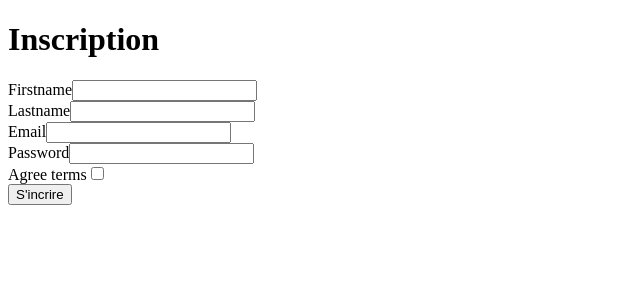
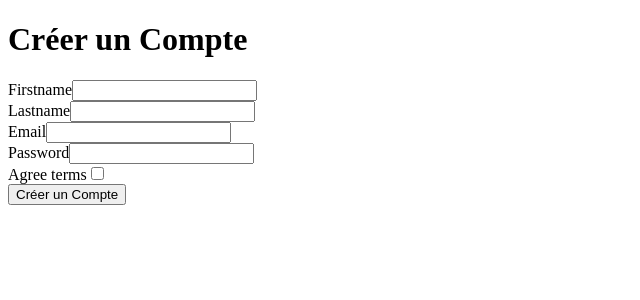
Before and after one commit to Tom-Dln/Deal_Games, a Symfony app: template templates/registration/register.html.twig in a window 1280 px wide. Shown: the part 166-466 px from the top of the page, without its empty margins (0-640 px from the left). Run offline with Twig, Linux system fonts and the light colour scheme; the template is opened without the code that fills it, so the values that code supplies are empty; form fields are guessed from the names that the template uses; some libraries are stand-ins or nearby versions.

Commit message:
Harmonisation Nominations

```diff
--- a/templates/base.html.twig
+++ b/templates/base.html.twig
@@ -3,7 +3,8 @@
 	<head>
 		<meta charset="UTF-8">
 		<title>
-			{% block title %}Titre non défini !
+			{% block title %}
+				Titre non défini !
 			{% endblock %}
 		</title>
 		<link
@@ -19,7 +20,8 @@
 		</header>
 		<main>
 			<div class="container py-5">
-			    {% block body %}{% endblock %}
+				{% block body %}
+				{% endblock %}
 			</div>
 			</main>
 			{% block javascripts %}
--- a/templates/registration/register.html.twig
+++ b/templates/registration/register.html.twig
@@ -1,7 +1,7 @@
 {% extends 'base.html.twig' %}
 
 {% block title %}
-	Inscription | DealGames
+	Créer un Compte | DealGames
 {% endblock %}
 
 {% block body %}
@@ -11,7 +11,7 @@
 				<div class="alert alert-danger" role="alert">{{ flash_error }}</div>
 			{% endfor %}
 
-			<h1 class="mb-4">Inscription</h1>
+			<h1 class="mb-4">Créer un Compte</h1>
 
 			{{ form_start(registrationForm) }}
 
@@ -22,7 +22,7 @@
 			{{ form_row(registrationForm.agreeTerms) }}
 
 			<span class="d-flex justify-content-center">
-				<button type="submit" class="btn btn-primary btn-lg mt-4">S'incrire</button>
+				<button type="submit" class="btn btn-primary btn-lg mt-4">Créer un Compte</button>
 			</span>
 
 			{{ form_end(registrationForm) }}
--- /dev/null
+++ b/translations/security.en.yml
@@ -0,0 +1 @@
+"Invalid credentials." : "Identifiants Incorrects."
```
Lines whose indentation alone changed are shown as unchanged.
